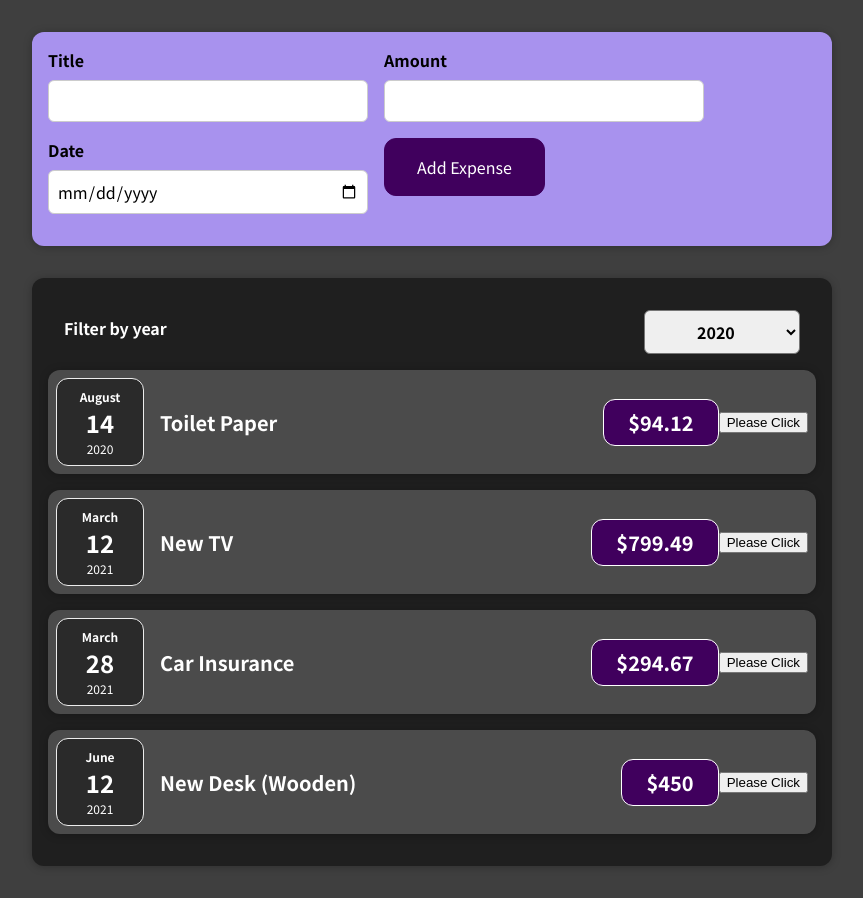
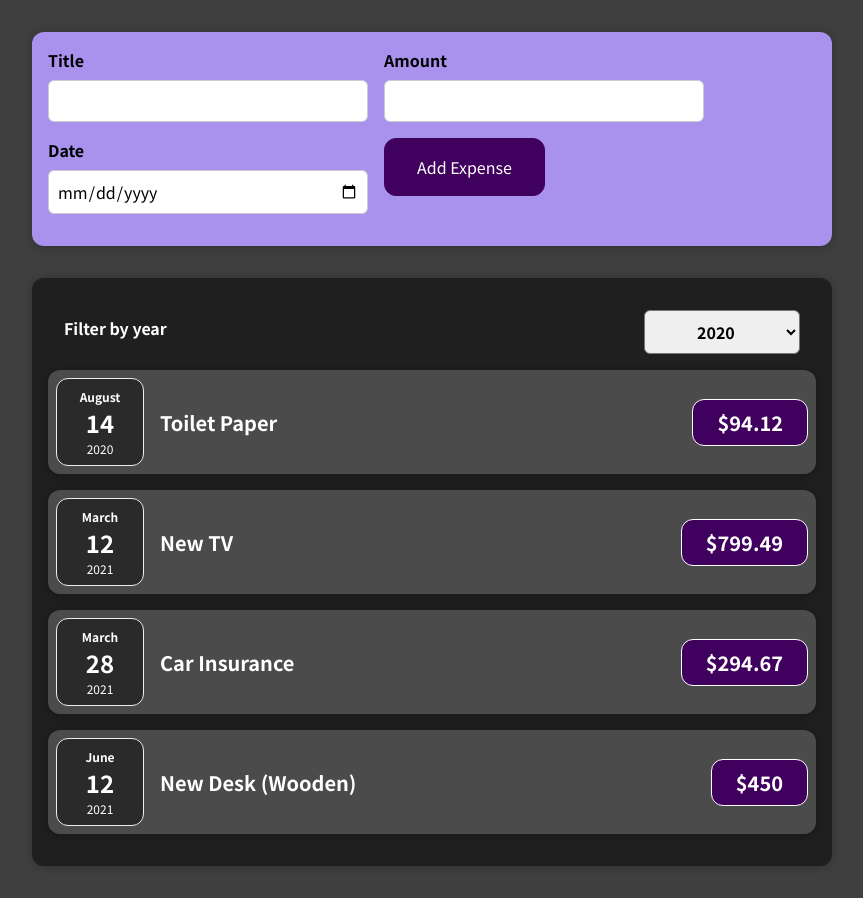
Before and after one commit to NyiZinThant/expense-tracker, a React (Create React App) app: page / in a window 1280 px wide. Shown: the whole page, without its empty margins (208-1071 px from the left). Built offline with nearby package versions, Linux system fonts and the light colour scheme.

Commit message:
make dynamic

```diff
--- a/src/App.jsx
+++ b/src/App.jsx
@@ -1,9 +1,8 @@
-import React from 'react';
+import React, { useState } from 'react';
 
 import Expenses from './components/Expenses/Expenses';
 import NewExpense from './components/NewExpense/NewExpense';
-const App = () => {
-  const expenses = [
+const DUMMY_EXPENSES = [
   {
     id: 'e1',
     title: 'Toilet Paper',
@@ -24,8 +23,12 @@ const App = () => {
     date: new Date(2021, 5, 12),
   },
 ];
+const App = () => {
+  const [expenses, setExpenses] = useState(DUMMY_EXPENSES);
   const addExpneseHandler = (newExpense) => {
-    console.log(newExpense);
+    setExpenses((prevExpense) => {
+      return [newExpense, ...prevExpense];
+    });
   };
   return (
     <div>
--- a/src/components/Expenses/ExpenseItem.jsx
+++ b/src/components/Expenses/ExpenseItem.jsx
@@ -1,4 +1,4 @@
-import React, { useState } from 'react';
+import React from 'react';
 
 import Card from '../UI/Card';
 import ExpenseDate from './ExpenseDate';
@@ -6,19 +6,13 @@ import ExpenseDate from './ExpenseDate';
 import './ExpenseItem.css';
 
 const ExpenseItem = (props) => {
-  const [title, setTitle] = useState(props.title);
-  const clickHandler = () => {
-    setTitle('Updated!!!!');
-    console.log(title);
-  };
   return (
     <Card className="expense-item">
       <ExpenseDate date={props.date} />
       <div className="expense-item__description">
-        <h2>{title}</h2>
+        <h2>{props.title}</h2>
         <div className="expense-item__price">${props.amount}</div>
       </div>
-      <button onClick={clickHandler}>Please Click</button>
     </Card>
   );
 };
--- a/src/components/Expenses/Expenses.jsx
+++ b/src/components/Expenses/Expenses.jsx
@@ -19,26 +19,16 @@ const Expenses = (props) => {
         selected={filteredYear}
         onFilterHandler={addExpenseFilterData}
       />
-      <ExpenseItem
-        title={props.items[0].title}
-        amount={props.items[0].amount}
-        date={props.items[0].date}
-      />
-      <ExpenseItem
-        title={props.items[1].title}
-        amount={props.items[1].amount}
-        date={props.items[1].date}
-      />
-      <ExpenseItem
-        title={props.items[2].title}
-        amount={props.items[2].amount}
-        date={props.items[2].date}
-      />
-      <ExpenseItem
-        title={props.items[3].title}
-        amount={props.items[3].amount}
-        date={props.items[3].date}
-      />
+      {props.items.map((item) => {
+        return (
+          <ExpenseItem
+            key={item.id}
+            title={item.title}
+            amount={item.amount}
+            date={item.date}
+          />
+        );
+      })}
     </Card>
   );
 };
```
Lines whose indentation alone changed are shown as unchanged.
